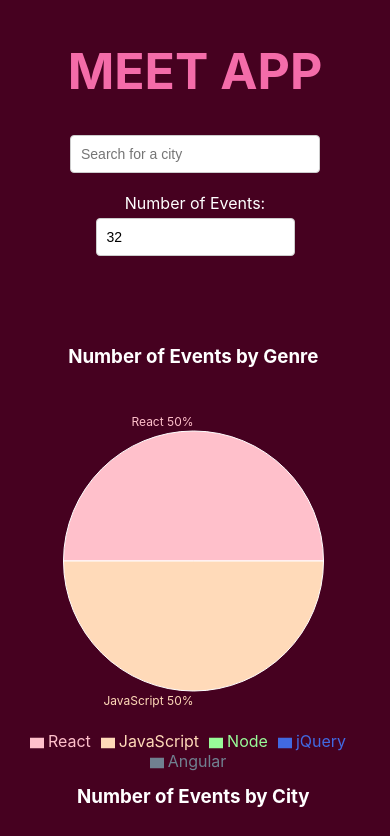
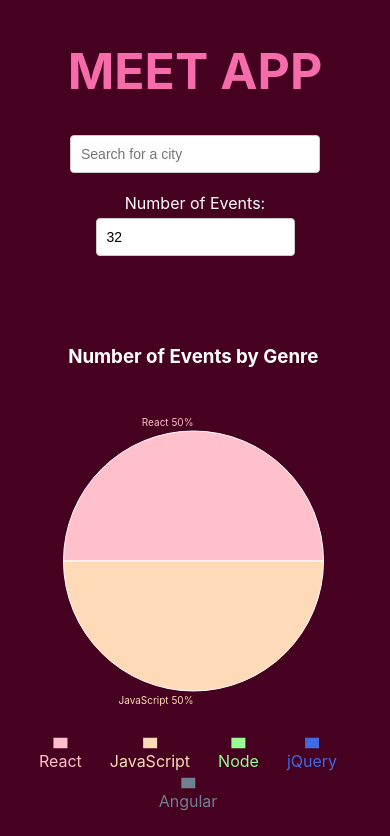
Before and after one commit to Sogolsa/meet, a React (Create React App) app: page / in a window 390 px wide. Shown: the top 836 px of the page. Built offline with nearby package versions, Linux system fonts and the light colour scheme; what atatus-spa would draw is missing.

Commit message:
CSS changes

```diff
--- a/src/App.css
+++ b/src/App.css
@@ -149,20 +149,20 @@ h1 {
   }
 
   .scatter-chart-title {
-    padding: 40px;
-    margin-bottom: 0px;
+    padding-top: 90px;
   }
 
   .recharts-default-legend {
-    margin-bottom: 60px;
+    margin-bottom: 80px;
   }
 
   .recharts-surface {
     margin-top: 0px;
+    width: 100%;
   }
 
   text {
-    font-size: 12px;
+    font-size: 10px;
   }
 
 
```
